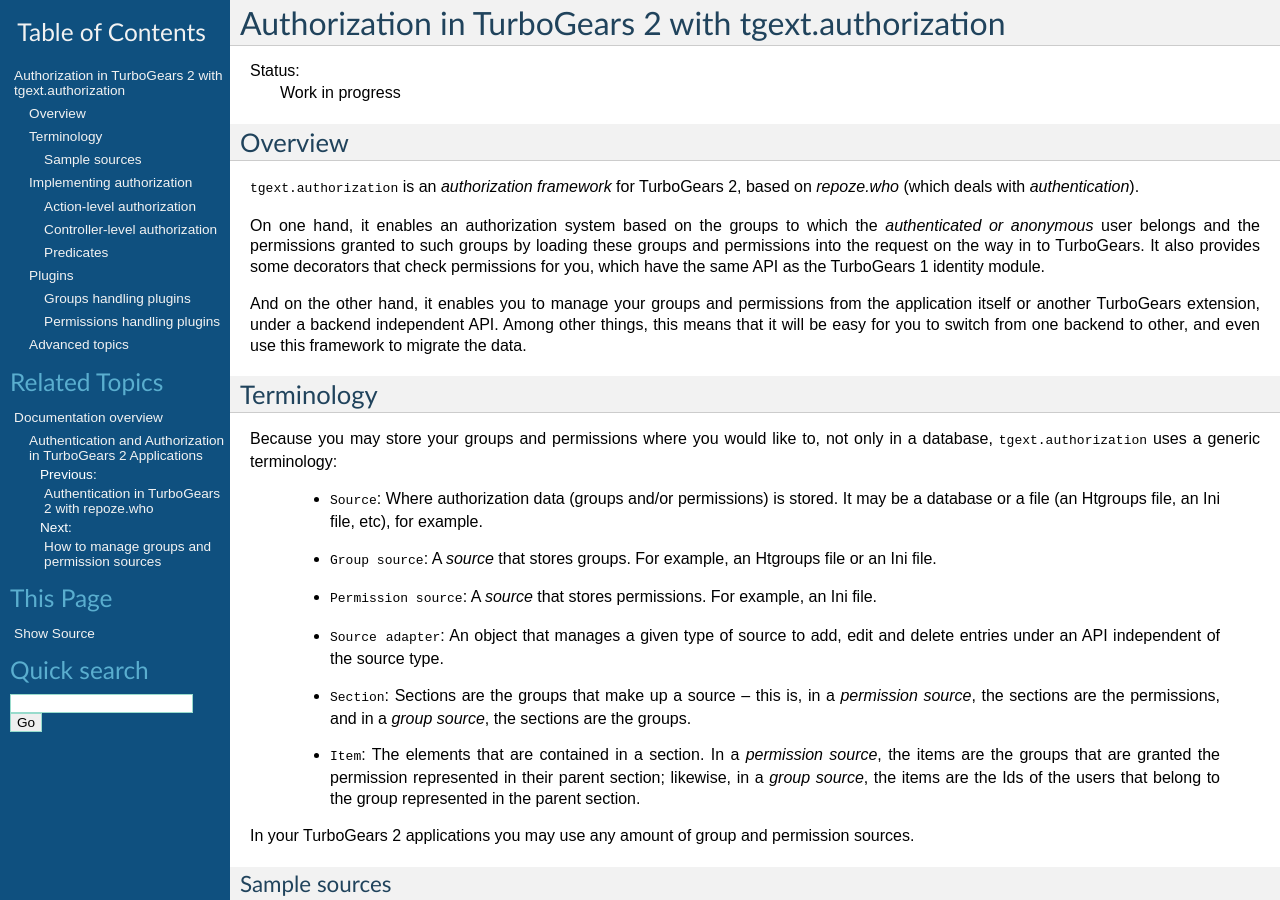
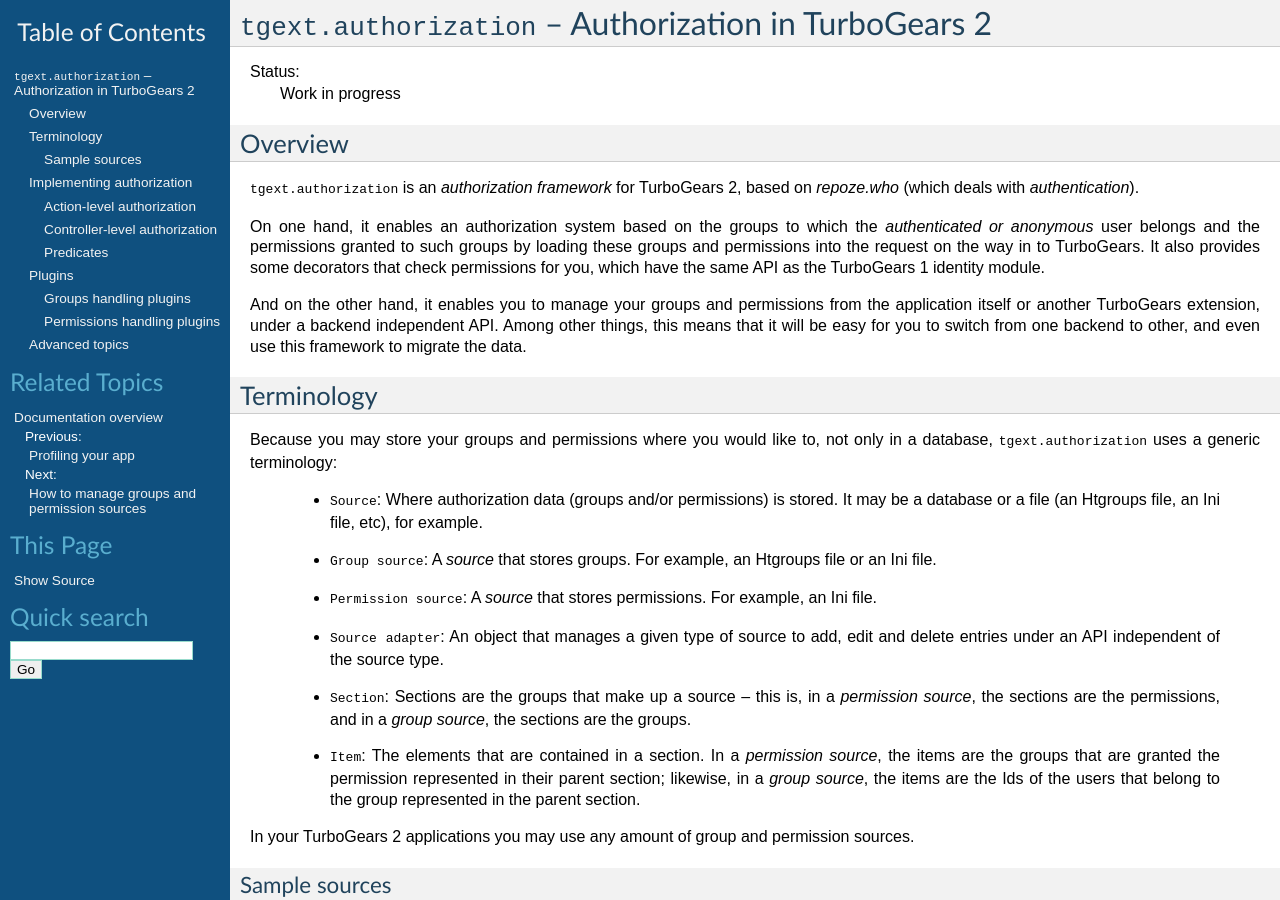
Before and after one commit to TurboGears/tg2, a Sphinx documentation site: the page built from docs/main/Extensions/Authorization/index.rst, in a window 1280 px wide and 900 px high. Built offline with Sphinx 7.4.7, drawn with Linux system fonts in a browser that asks for light colours.

Commit message:
Included tgext.authorization in the list of extensions
--HG--
extra : convert_revision : svn%3A77541ad4-5f01-0410-9ede-a1b63cd9a898/trunk%405568

```diff
--- a/docs/index.rst
+++ b/docs/index.rst
@@ -106,6 +106,7 @@
 .. toctree::
    :maxdepth: 2
 
+   main/Extensions/Authorization/index
    main/Extensions/SilverPlate/index
    main/Extensions/Geo/index
 
--- a/docs/main/Extensions/Authorization/index.rst
+++ b/docs/main/Extensions/Authorization/index.rst
@@ -1,5 +1,5 @@
-Authorization in TurboGears 2 with tgext.authorization
-======================================================
+:mod:`tgext.authorization` -- Authorization in TurboGears 2
+===========================================================
 
 :Status: Work in progress
 
```
